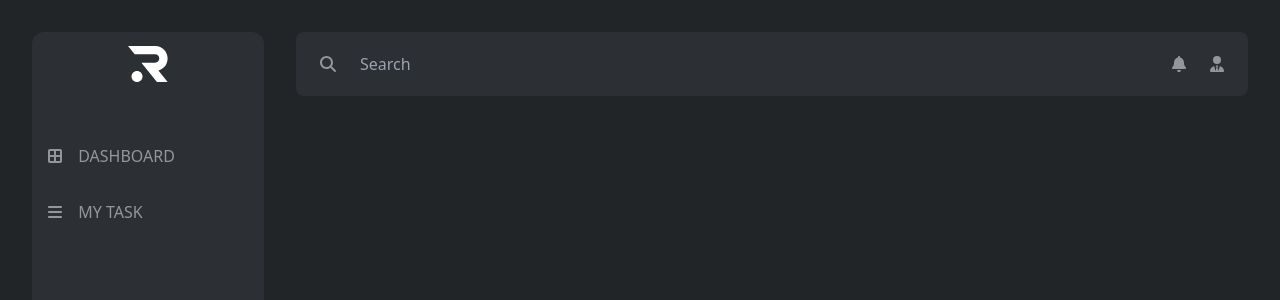
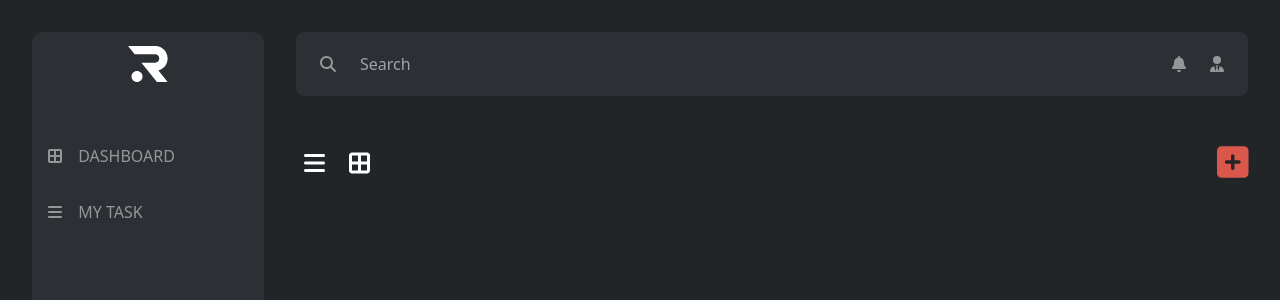
Before and after one commit to theonlylooker/rvn-challenge, a React (Vite) app: page / in a window 1280 px wide. Shown: the top 300 px of the page. Built offline with nearby package versions, Linux system fonts and the light colour scheme.

Commit message:
feat: align bar component UI

```diff
--- /dev/null
+++ b/src/components/AlignBar.tsx
@@ -0,0 +1,32 @@
+import React from "react";
+import { FontAwesomeIcon } from "@fortawesome/react-fontawesome";
+import {
+  faBars,
+  faBorderAll,
+  faSquarePlus,
+} from "@fortawesome/free-solid-svg-icons";
+
+const AlignBar = () => {
+  return (
+    <div className="flex justify-between text-2xl text-white">
+      <div className="flex gap-2 items-center cursor-pointer">
+        <button className="px-2 rounded-lg focus-within:text-rvnRed focus-within:outline outline-rvnRed hover:text-rvnRed">
+          <FontAwesomeIcon icon={faBars} />
+        </button>
+        <button className="px-2 rounded-lg focus-within:text-rvnRed focus-within:outline outline-rvnRed hover:text-rvnRed">
+          <FontAwesomeIcon icon={faBorderAll} />
+        </button>
+      </div>
+      <div>
+        <button>
+          <FontAwesomeIcon
+            className="text-rvnRed border-none text-4xl z-10"
+            icon={faSquarePlus}
+          />
+        </button>
+      </div>
+    </div>
+  );
+};
+
+export default AlignBar;
--- a/src/components/Content.tsx
+++ b/src/components/Content.tsx
@@ -1,10 +1,12 @@
 import React from "react";
+import AlignBar from "./AlignBar";
 import SearchBar from "./SearchBar";
 
 const Content = () => {
   return (
-    <div className="w-full">
+    <div className="w-full flex flex-col gap-12">
       <SearchBar />
+      <AlignBar />
     </div>
   );
 };
```
